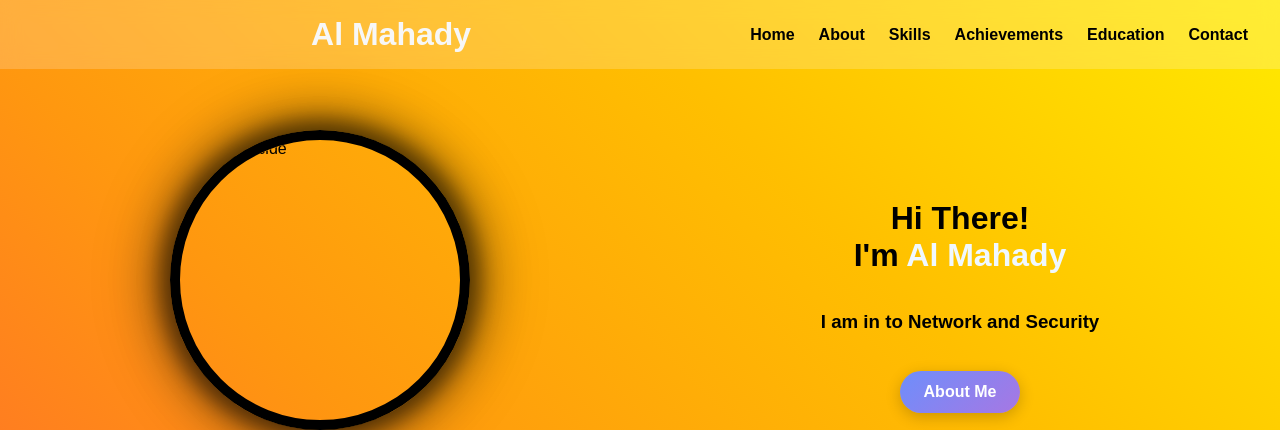
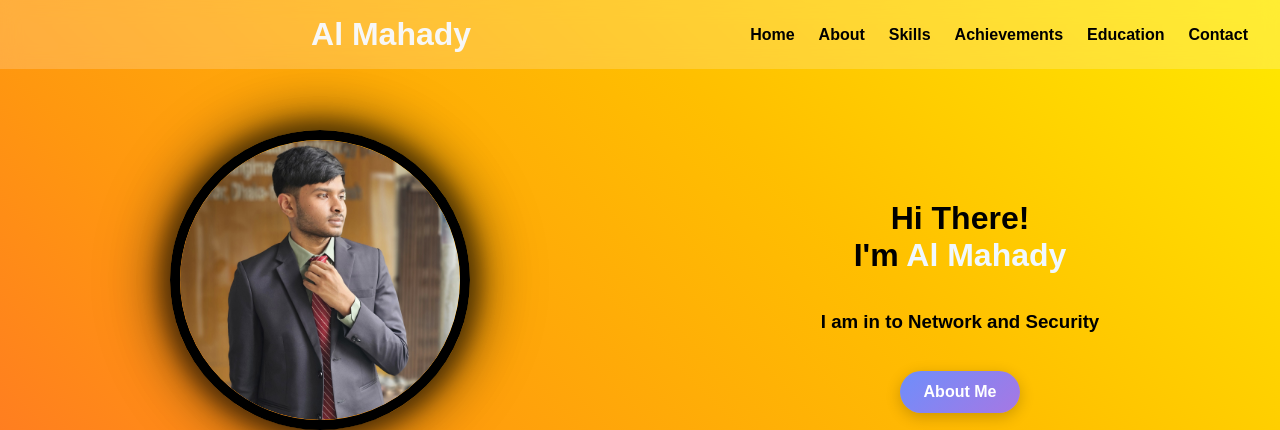
Before and after one commit to AlMahady/Portfolio-1.1, a plain HTML site: page index.html in a window 1280 px wide. Shown: the top 430 px of the page. Drawn offline with Linux system fonts and the light colour scheme; the site is published under a folder, as on GitHub Pages, so addresses that start at the root find nothing.

Commit message:
Update index.html

```diff
--- a/index.html
+++ b/index.html
@@ -30,7 +30,7 @@
 <div class="content">
     <div class="aboutsec">
         <div class="onlyimage">
-            <img class="aura-image" src="/images/blablabla.jpg" alt="My Backside" height="500px">
+            <img class="aura-image" src="images/blablabla.jpg" alt="My Backside" height="auto">
         </div>
         <div class="intro">
             <h1>
```
